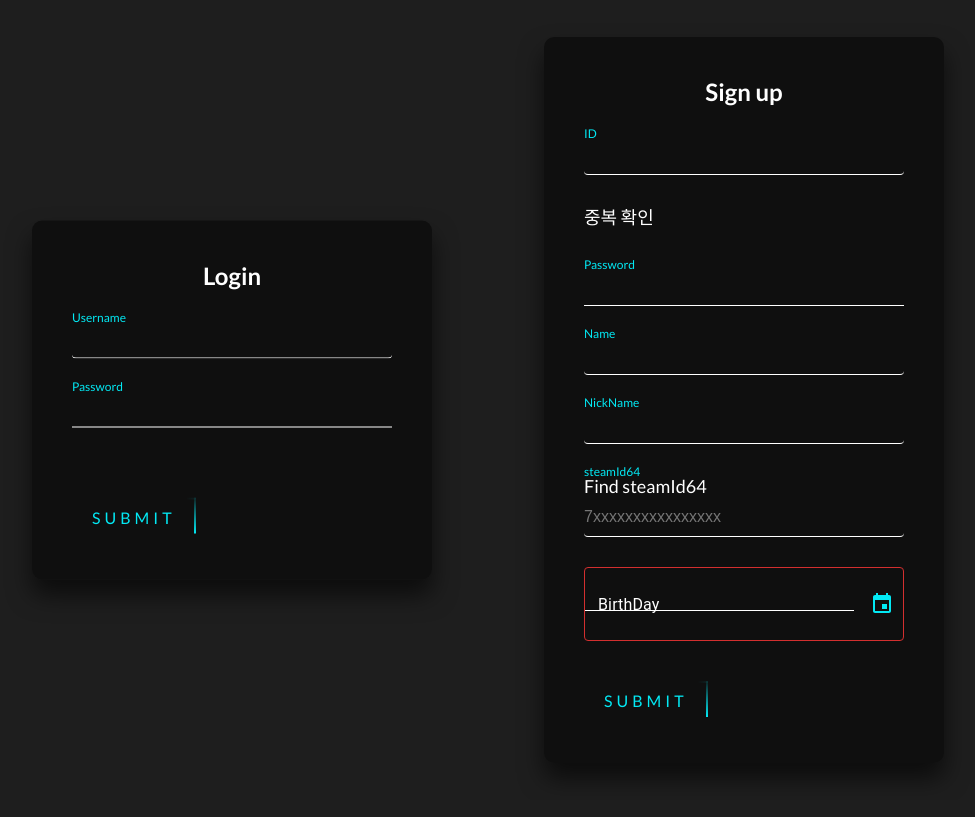
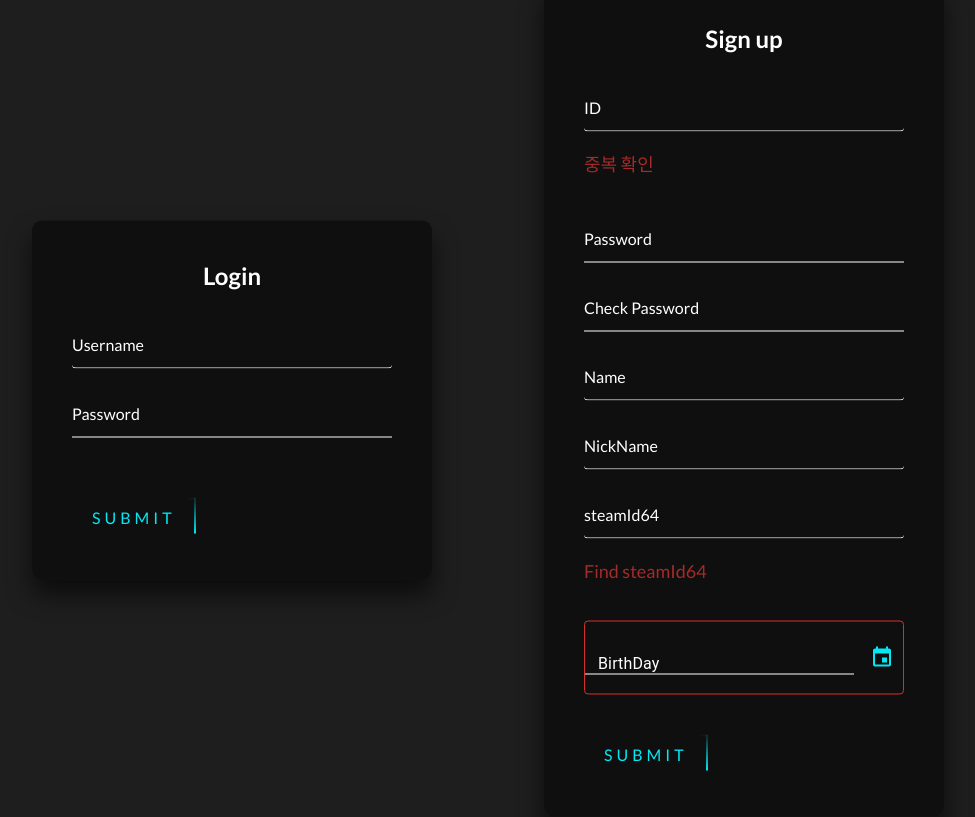
Before and after one commit to OilWork/steammend-fe, a React (Create React App) app: page /login in a window 1280 px wide. Shown: the whole page, without its empty margins (152-1127 px from the left). Built offline with nearby package versions, Linux system fonts and the light colour scheme; the HTML template or start-up script is replaced by a standard one.

Commit message:
error handling

```diff
--- a/public/index.html
+++ b/public/index.html
@@ -27,7 +27,6 @@
     <title>Steammend</title>
   </head>
   <body>
-    <noscript>You need to enable JavaScript to run this app.</noscript>
     <div id="root"></div>
     <!--
       This HTML file is a template.
--- a/src/component/Comm.js
+++ b/src/component/Comm.js
@@ -20,13 +20,16 @@ function Comm() {
 
 
     const getItems = useCallback(async () => {
+        let url=''
         switch(view){
             case 'all':
-                var url = `/api/allCommunity?page=${commPage}`;
+                url = `/api/allCommunity?page=${commPage}`;
                 break;
             case 'search':
-                var url = `/api/search?page=${commPage}&keyword=${filterHeader}`
+                url = `/api/search?page=${commPage}&keyword=${filterHeader}`
                 break;
+            default:
+
         }
         await axios.get(url).then((res) => {
             setEndPage(true);
--- a/src/component/DashBoard.js
+++ b/src/component/DashBoard.js
@@ -127,6 +127,22 @@ function DashBoard(prop) {
           id: JSON.parse(CryptoJS.AES.decrypt(sessionStorage.getItem('loginId'), sessionStorage.getItem("NickName")).toString(CryptoJS.enc.Utf8))['id']
         }
       });
+      if(response.data.is_success === false){
+        switch(response.data.error_code){
+          case "0":
+            alert("로그인이 만료되었습니다 다시 로그인 해주십시오");
+            prop.logout();
+            return;
+          case "2":
+            alert("계정의 게임 데이터가 너무 많이 존재합니다");
+            window.location.replace("/");
+            return;
+          default:
+            alert("계정의 플레이타임이 존재하지 않습니다 게임을 플레이 하시거나 프로필의 security를 확인해주세요");
+            window.location.replace("/");
+            return;
+        }
+      }
       setData(response.data)
       setInLoad(false);
     } catch (error) {
@@ -146,9 +162,17 @@ function DashBoard(prop) {
           id: JSON.parse(CryptoJS.AES.decrypt(sessionStorage.getItem('loginId'), sessionStorage.getItem("NickName")).toString(CryptoJS.enc.Utf8))['id']
         }
       });
-      if(response.data.success = false){
-        alert("로그인이 만료되었습니다 다시 로그인 해주십시오");
-        prop.logout();
+      if(response.data.is_success === false){
+        switch(response.data.error_code){
+          case "0":
+            alert("로그인이 만료되었습니다 다시 로그인 해주십시오");
+            prop.logout();
+            return;
+          default:
+            alert("계정의 플레이타임이 존재하지 않습니다 게임을 플레이 하시거나 프로필의 security를 확인해주세요");
+            window.location.replace("/");
+            return;
+        }
       }
       setRecom(response.data);
     } catch (error) {
--- a/src/component/Detail.css
+++ b/src/component/Detail.css
@@ -27,12 +27,7 @@
 	font-weight: bold;
 }
 
-.post-view-row>*:nth-child(2) {
-	word-break: break-word;
-	margin: 10px 20px;
-	width: 70%;
-	max-width: 70%;
-}
+
 
 
 .detailBox {
--- a/src/component/Game.js
+++ b/src/component/Game.js
@@ -6,11 +6,7 @@ import Box from '@mui/material/Box';
 import CryptoJS from 'crypto-js';
 
 
-
-
 function Game(props) {
-
-
 
     const [chose, setChose] = useState("all");
     const [page, setPage] = useState(0);
@@ -23,14 +19,19 @@ function Game(props) {
     const obsRef = useRef(null); //observer Element
     const endRef = useRef(false); //모든 글 로드 확인
 
-
     const changeTab = (tab) => {
+        if(chose === tab){
+            return;
+        }
         setPage(0);
         setItems([]);
         setChose(tab);
     }
 
     const search = (tab) => {
+        if(chose === tab){
+            return;
+        }
         setPage(0);
         setItems([]);
         setChose(tab);
@@ -45,9 +46,9 @@ function Game(props) {
 
     const obsHandler = ((entries) => {
         const target = entries[0];
-        if (!endRef.current && target.isIntersecting && preventRef.current) { //옵저버 중복 실행 방지
-            preventRef.current = false; //옵저버 중복 실행 방지
-            setPage(prev => prev + 1); //페이지 값 증가
+        if (!endRef.current && target.isIntersecting && preventRef.current && document.documentElement.clientHeight < document.documentElement.scrollHeight) {
+            preventRef.current = false;
+            setPage(prev => prev + 1);
         }
     })
 
@@ -59,31 +60,40 @@ function Game(props) {
         setActiveIndex(index)
     }
 
-
     useEffect(() => {
         getItems();
+    }, [page, chose, activeIndex]);
 
-    }, [page, chose, activeIndex]);
 
     const getItems = useCallback(async () => {
         setLoad(true);
+        let url = '';
         switch (chose) {
             case 'main-recomm':
-                var url = `/api2/${chose}?id=${JSON.parse(CryptoJS.AES.decrypt(sessionStorage.getItem('loginId'), sessionStorage.getItem("NickName")).toString(CryptoJS.enc.Utf8))['id']}`
+                url = `/api2/${chose}?id=${JSON.parse(CryptoJS.AES.decrypt(sessionStorage.getItem('loginId'), sessionStorage.getItem("NickName")).toString(CryptoJS.enc.Utf8))['id']}`
                 break;
             case 'search':
-                var url = `/api2/${chose}?start=${page}&keyword=${keyword}`
+                url = `/api2/${chose}?start=${page}&keyword=${keyword}`
                 break;
             default:
-                var url = `/api2/${chose}?start=${page}`
+                url = `/api2/${chose}?start=${page}`
         }
-
         await axios.get(url).then((res) => {
             if (res.data.length === 0) {
                 alert("검색결과가 없습니다");
-            } if (res.data.success === false) {
-                alert("로그인이 만료되었습니다 다시 로그인 해주십시오");
-                props.logout();
+                return;
+            }
+            if (res.data.is_success === false) {
+                switch(res.data.error_code){
+                    case 1:
+                        alert("계정의 플레이타임이 존재하지 않습니다");
+                        window.location.replace("/");
+                        return;
+                    default :
+                        alert("로그인이 만료되었습니다 다시 로그인해주십시오");
+                        props.logout();
+                        return;
+                }
             } else {
                 setLoad(false);
                 preventRef.current = true;
@@ -184,17 +194,13 @@ function Game(props) {
                             <div className='Circular'>
                                 <br></br><br></br>
 
-
                                 <Box sx={{ display: 'flex', justifyContent: 'center' }}>
                                     <CircularProgress size="10rem" />
                                 </Box></div>}
 
-
-                    {chose === 'main-recomm' ? "" : chose === 'search' ? "" : <div ref={obsRef}></div>}
-
-
                 </ul>
             </div>
+            {chose === 'main-recomm' ? "" : chose === 'search' ? "" : <div ref={obsRef}></div>}
         </div>
 
     );
--- a/src/component/Login.css
+++ b/src/component/Login.css
@@ -3,10 +3,13 @@
 		font-size: 18px;
 		border-radius: 1px;
 		width: 152px;
+		color: brown;
+
 	}
 	.checkResult {
 		color: #03e9f4;
 		font-size: 13px;
+
 	}
 
 
@@ -49,13 +52,14 @@
   .login-box .user-box , .login-box2 .user-box{
 	position: relative;
   }
-
+  .validation{
+  }
   .login-box .user-box input, .login-box2 .user-box input {
 	width: 100%;
-	padding: 10px 0;
+	padding: 15px 0;
 	font-size: 16px;
 	color: #fff;
-	margin-bottom: 30px;
+	margin-bottom: 20px;
 	border: none;
 	border-bottom: 1px solid #fff;
 	outline: none;
@@ -65,7 +69,7 @@
 	position: absolute;
 	top:0;
 	left: 0;
-	padding: 10px 0;
+	padding: 15px 0;
 	font-size: 16px;
 	color: #fff;
 	pointer-events: none;
@@ -79,7 +83,7 @@
 	top: -20px;
 	left: 0;
 	color: #03e9f4;
-	font-size: 12px;
+	font-size: 15px;
   }
 
   .login-box form a, .login-box2 form a {
--- a/src/component/Login.js
+++ b/src/component/Login.js
@@ -9,7 +9,6 @@ import { AdapterDayjs } from '@mui/x-date-pickers/AdapterDayjs';
 import { LocalizationProvider } from '@mui/x-date-pickers/LocalizationProvider';
 import { DesktopDatePicker } from '@mui/x-date-pickers/DesktopDatePicker';
 import CryptoJS from 'crypto-js';
-import { paperClasses } from '@mui/material';
 
 
 
@@ -21,8 +20,9 @@ function Login() {
   const [joinNickName, setJoinNickName] = useState("");
   const [joinBirthday, setJoinBirthday] = useState("");
   const [joinSteam_Id, setJoinSteam_id] = useState("");
+  const [joinPwCheck, setJoinPwCheck] = useState("");
 
-  const [check, setCheck] = useState(false);
+  const [check, setCheck] = useState("");
 
   const [loginId, setLoginId] = useState("");
   const [loginPw, setLoginPw] = useState("");
@@ -65,18 +65,40 @@ function Login() {
 
 
   async function postSignUp() {
-    console.log(check);
+    if(!joinId){
+      alert('ID를 입력해주세요');
+      return;
+    }else if(joinId.length<5){
+      alert('ID는 5글자 이상 작성해주세요')
+      return;
+    }else if(!joinPw){
+      alert('PW를 입력해주세요');
+      return;
+    }else if(!joinName){
+      alert('이름을 입력해주세요');
+      return;
+    }else if(!joinNickName){
+      alert('닉네임을 입력해주세요');
+      return;
+    }else if(!joinSteam_Id){
+      alert('SteamID를 입력해주세요');
+      return;
+    }else if(!joinBirthday){
+      alert('생일을 입력해주세요');
+      return;
+    }
     switch(check){
       case false:
-        alert('다른 아이디를 입력해주세요');
+        alert("ID중복검사를 해주세요");
         return;
       case true:
-
+        break;
+      default:
     }
 
 
     try {
-      const response = await axios.post("/api/join.do", null, {
+      await axios.post("/api/join.do", null, {
         params: {
           id: joinId,
           pw: joinPw,
@@ -104,9 +126,9 @@ function Login() {
         }
       });
       if (response.data === '가입 가능') {
-        setCheck(true);
+        setCheck("사용가능한 ID입니다");
       } else {
-        setCheck(false);
+        setCheck('중복된 ID입니다');
       }
     } catch (error) {
       alert("예상치 못한 에러가 발생했습니다");
@@ -127,11 +149,11 @@ function Login() {
         <h2>Login</h2>
         <form>
           <div className="user-box">
-            <input type="text" value={loginId} onChange={(e) => setLoginId(e.target.value)} required="" />
+            <input type="text" value={loginId} onChange={(e) => setLoginId(e.target.value)} required />
             <label>Username</label>
           </div>
           <div className="user-box">
-            <input type="password" value={loginPw} onChange={(e) => setLoginPw(e.target.value)} required="" />
+            <input type="password" value={loginPw} onChange={(e) => setLoginPw(e.target.value)} required />
             <label>Password</label>
           </div>
           <a onClick={postLogin}>
@@ -148,32 +170,41 @@ function Login() {
         <h2>Sign up</h2>
         <form>
           <div className="user-box">
-            <input type="text" value={joinId} onChange={(e) => setJoinId(e.target.value)} required="" />
+            <input type="text" value={joinId} onChange={(e) => {setJoinId(e.target.value); setCheck('');}} required />
             <label>ID</label>
           </div>
-
-          {check ? <p className="checkResult">사용가능한 아이디입니다</p> : <p className="logCheck" onClick={checkId}>중복 확인</p>}
-
+          <p className="logCheck" onClick={checkId}>중복 확인</p>
+          {check ? <p className="checkResult">{check}</p> : <p className="checkResult" onClick={checkId}>{check}</p>}
+          {joinId.length >= 5 ? '': joinId.length===0 ? '' : <p className='infoCheck'>Id는 5글자 이상 작성해주세요</p>}
           <br></br>
           <br></br>
           <div className="user-box">
-            <input type="password" value={joinPw} onChange={(e) => setJoinPw(e.target.value)} required="" />
+            <input type="password" value={joinPw} onChange={(e) => setJoinPw(e.target.value)} required />
             <label>Password</label>
+
           </div>
           <div className="user-box">
-            <input type="text" value={joinName} onChange={(e) => setJoinName(e.target.value)} required="" />
+            <input type="password" value={joinPwCheck} onChange={(e) => setJoinPwCheck(e.target.value)} required />
+            <label>Check Password</label>
+            {joinPwCheck ? joinPw !== joinPwCheck ? <p className='infoCheck'>비밀번호가 일치하지 않습니다</p> : '' : ''}
+          </div>
+          <div className="user-box">
+            <input type="text" value={joinName} onChange={(e) => setJoinName(e.target.value)} required />
             <label>Name</label>
           </div>
           <div className="user-box">
-            <input type="text" value={joinNickName} onChange={(e) => setJoinNickName(e.target.value)} required="" />
+            <input type="text" value={joinNickName} onChange={(e) => setJoinNickName(e.target.value)} required />
             <label>NickName</label>
           </div>
           <div className="user-box">
-          <p className="logCheck" onClick={findSteamId64}>Find steamId64</p>
-            <input className='idLink' type="text" value={joinSteam_Id} placeholder="7xxxxxxxxxxxxxxxx" onChange={(e) => setJoinSteam_id(e.target.value)} required="" />
+            <input className='idLink' type="text" value={joinSteam_Id} onChange={(e) => setJoinSteam_id(e.target.value)} required />
             <label>steamId64</label>
+            <p className="logCheck" onClick={findSteamId64}>Find steamId64</p>
+            {joinSteam_Id.length !== 0 && (joinSteam_Id.length<17 || joinSteam_Id.length>17) && joinSteam_Id.slice(0,2) !==76 ? <p className='infoCheck'>SteamID64는 76으로 시작하는 17자리의 숫자 입니다</p>: ""}
 
           </div>
+          <br></br>
+          <br></br>
           <div className="user-box">
             <LocalizationProvider dateAdapter={AdapterDayjs} adapterLocale='ko'>
 
--- a/src/component/Main.js
+++ b/src/component/Main.js
@@ -52,10 +52,11 @@ function Main(prop) {
 
 
   const location = useLocation();
+
   if (location.pathname === '/' || location.pathname === '/DashBoard') {
     var sidebar = { display: 'block' }
   } else {
-    var sidebar = { display: 'none' }
+    sidebar = { display: 'none' }
   }
 
   async function logout() {
@@ -106,6 +107,7 @@ function Main(prop) {
       case "Indie":
         setGameActiveIndex(5)
         break;
+      default:
 
     }
 
--- a/src/component/Write.js
+++ b/src/component/Write.js
@@ -13,8 +13,6 @@ function Write() {
     const location = useLocation();
 
     const navigate = useNavigate();
-
-
 
     useEffect(()=>{
         if(location.state){
```
Also changed, not shown: 111 other files (tests, documents, lock files or other folders).
